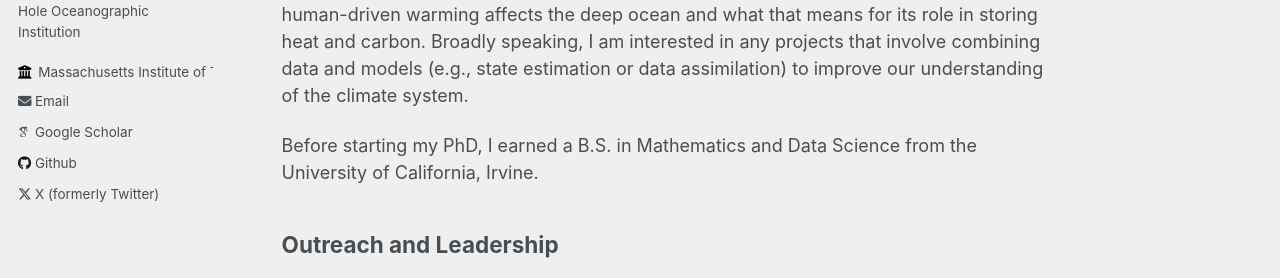
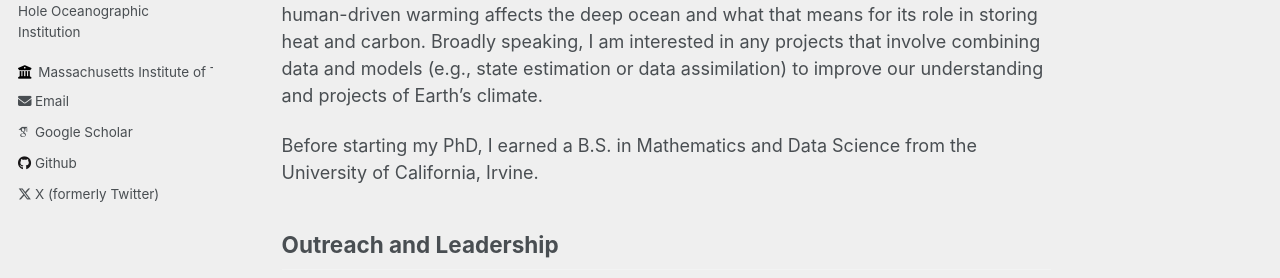
Before and after one commit to anthony-meza/anthony-meza.github.io, a Jekyll site: the page built from _pages/about.md, in a window 1280 px wide and 1295 px high. Shown: the part 392-670 px from the top of the window. Built offline with Jekyll 4.4.1, drawn with Linux system fonts in a browser that asks for light colours; some web fonts are replaced; some of the changed text lies outside the part shown.

Commit message:
Update about.md

```diff
--- a/_pages/about.md
+++ b/_pages/about.md
@@ -13,7 +13,7 @@
 
 ---
 ## About Me
-I'm a PhD candidate in the MIT-WHOI Joint Program, studying the physics of the deep ocean (> 2000 meters) using models and observations. My research focuses on how human-driven warming affects the deep ocean and what that means for its role in storing heat and carbon. Broadly speaking, I am interested in any projects that involve combining data and models (e.g., state estimation or data assimilation) to improve our understanding of the climate system.
+I'm a PhD candidate in the MIT-WHOI Joint Program, studying the physics of the deep ocean (> 2000 meters) using models and observations. My research focuses on how human-driven warming affects the deep ocean and what that means for its role in storing heat and carbon. Broadly speaking, I am interested in any projects that involve combining data and models (e.g., state estimation or data assimilation) to improve our understanding and projects of Earth's climate.
 
 Before starting my PhD, I earned a B.S. in Mathematics and Data Science from the University of California, Irvine.
 
```
